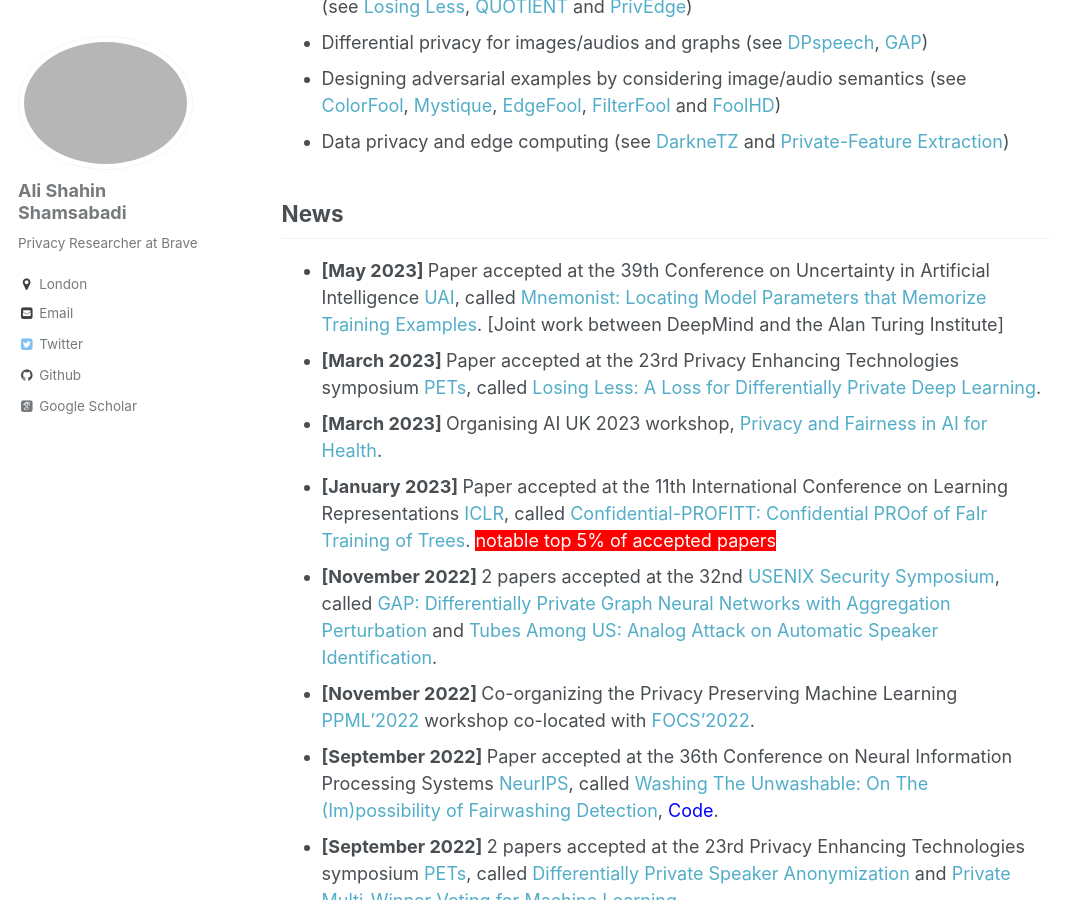
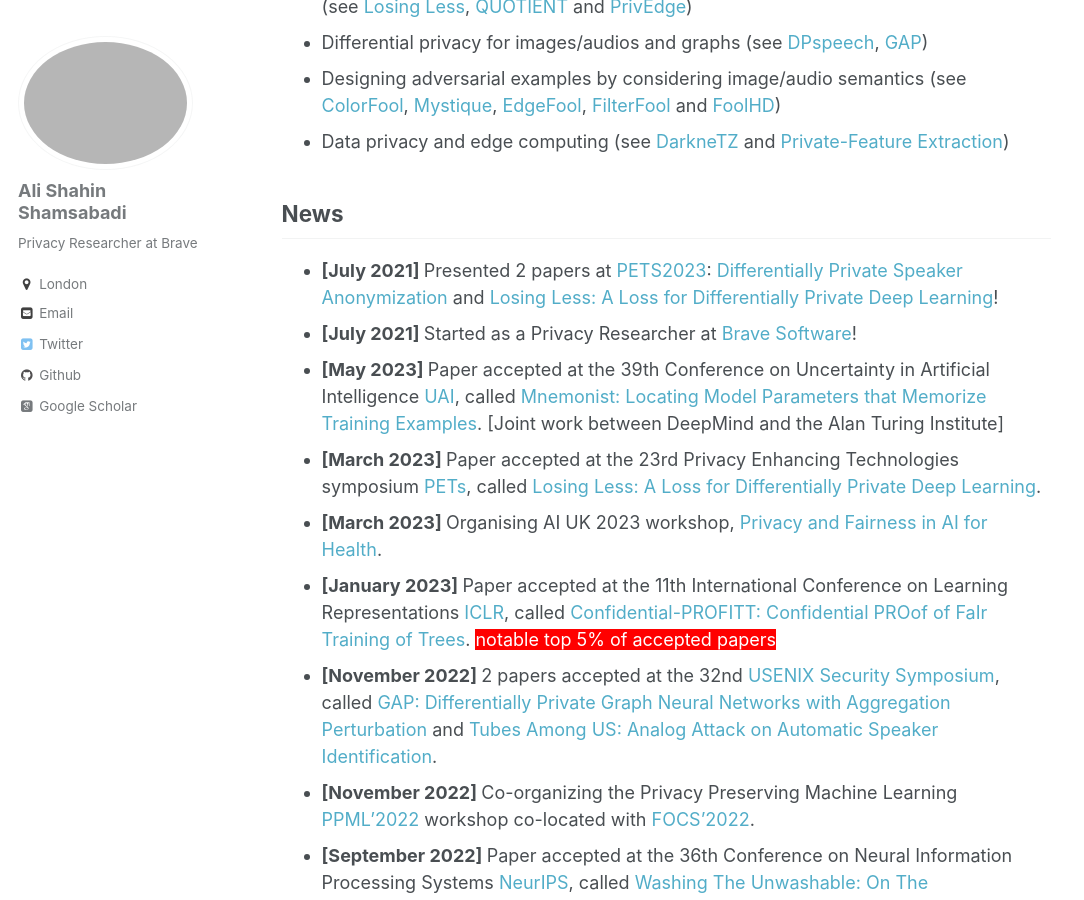
Before and after one commit to AliShahin/AliShahin.github.io, a Jekyll site: the page built from _pages/about.md, in a window 1280 px wide and 900 px high, scrolled down 736 px. Shown: the whole window, without its empty margins (0-1084 px from the left). Built offline with Jekyll 4.4.1, drawn with Linux system fonts in a browser that asks for light colours; some web fonts are replaced.

Commit message:
Update about.md

```diff
--- a/_pages/about.md
+++ b/_pages/about.md
@@ -22,14 +22,16 @@ My research has been published at top-tier conferences including NeurIPS, ICLR,
 - Data privacy and edge computing (see [DarkneTZ](https://arxiv.org/pdf/2004.05703) and [Private-Feature Extraction](https://arxiv.org/pdf/1802.03151.pdf))
 
 ## News
+- <b> [July 2021] </b> Presented 2 papers at [PETS2023](https://petsymposium.org/2023/): [Differentially Private Speaker Anonymization](https://petsymposium.org/popets/2023/popets-2023-0007.pdf) and [Losing Less: A Loss for Differentially Private Deep Learning](https://petsymposium.org/popets/2023/popets-2023-0083.pdf)!
+- <b> [July 2021] </b> Started as a Privacy Researcher at [Brave Software](https://brave.com)!
 - <b> [May 2023] </b> Paper accepted at the 39th Conference on Uncertainty in Artificial Intelligence [UAI](https://www.auai.org/uai2023/), called [Mnemonist: Locating Model Parameters that Memorize Training Examples](https://openreview.net/pdf?id=oVn5GLyONY). [Joint work between DeepMind and the Alan Turing Institute]
-- <b> [March 2023] </b> Paper accepted at the 23rd Privacy Enhancing Technologies symposium [PETs](https://petsymposium.org/index.php), called [Losing Less: A Loss for Differentially Private Deep Learning](https://alishahin.github.io).
+- <b> [March 2023] </b> Paper accepted at the 23rd Privacy Enhancing Technologies symposium [PETs](https://petsymposium.org/index.php), called [Losing Less: A Loss for Differentially Private Deep Learning](https://petsymposium.org/popets/2023/popets-2023-0083.pdf).
 - <b> [March 2023] </b> Organising AI UK 2023 workshop, [Privacy and Fairness in AI for Health](https://private-fair-ai.github.io).
 - <b> [January 2023] </b> Paper accepted at the 11th International Conference on Learning Representations [ICLR](https://iclr.cc), called [Confidential-PROFITT: Confidential PROof of FaIr Training of Trees](https://openreview.net/forum?id=iIfDQVyuFD). <span style="background-color:red"><font color="white"> notable top 5% of accepted papers </font></span>
 - <b> [November 2022] </b> 2 papers accepted at the 32nd [USENIX Security Symposium](https://www.usenix.org/conference/usenixsecurity23), called [GAP: Differentially Private Graph Neural Networks with Aggregation Perturbation](https://arxiv.org/pdf/2203.00949.pdf) and [Tubes Among US: Analog Attack on Automatic Speaker Identification](https://alishahin.github.io).
 - <b> [November 2022] </b> Co-organizing the Privacy Preserving Machine Learning [PPML'2022](https://ppml-workshop.github.io/ppml22/) workshop co-located with [FOCS'2022](https://focs2022.eecs.berkeley.edu).
 - <b> [September 2022] </b> Paper accepted at the 36th Conference on Neural Information Processing Systems [NeurIPS](https://neurips.cc), called [Washing The Unwashable: On The (Im)possibility of Fairwashing Detection](https://openreview.net/pdf?id=3vmKQUctNy), [<font color="blue">Code</font>](https://github.com/cleverhans-lab/FRAUD-Detect).
-- <b> [September 2022] </b> 2 papers accepted at the 23rd Privacy Enhancing Technologies symposium [PETs](https://petsymposium.org/index.php), called [Differentially Private Speaker Anonymization](https://arxiv.org/pdf/2202.11823.pdf) and [Private Multi-Winner Voting for Machine Learning](https://alishahin.github.io).
+- <b> [September 2022] </b> 2 papers accepted at the 23rd Privacy Enhancing Technologies symposium [PETs](https://petsymposium.org/index.php), called [Differentially Private Speaker Anonymization](https://petsymposium.org/popets/2023/popets-2023-0007.pdf) and [Private Multi-Winner Voting for Machine Learning](https://alishahin.github.io).
 - <b> [August 2022] </b> Chair and organise [Olya Ohrimenko](https://scholar.google.com/citations?hl=en&user=lzfVm_8AAAAJ&view_op=list_works&sortby=pubdate) in-person talk at Turing AI Programme.
 - <b> [July 2022] </b> Chair and organise [Nicolas Papernot](https://www.papernot.fr) in-person talk at Turing AI Programme.
 - <b> [January 2022] </b> Paper accepted at the 10th International Conference on Learning Representations [ICLR](https://iclr.cc), called [A Zest of LIME: Towards Architecture-Independent Model Distances](https://openreview.net/forum?id=OUz_9TiTv9j), [<font color="blue">Code</font>](https://github.com/cleverhans-lab/Zest-Model-Distance).
```
